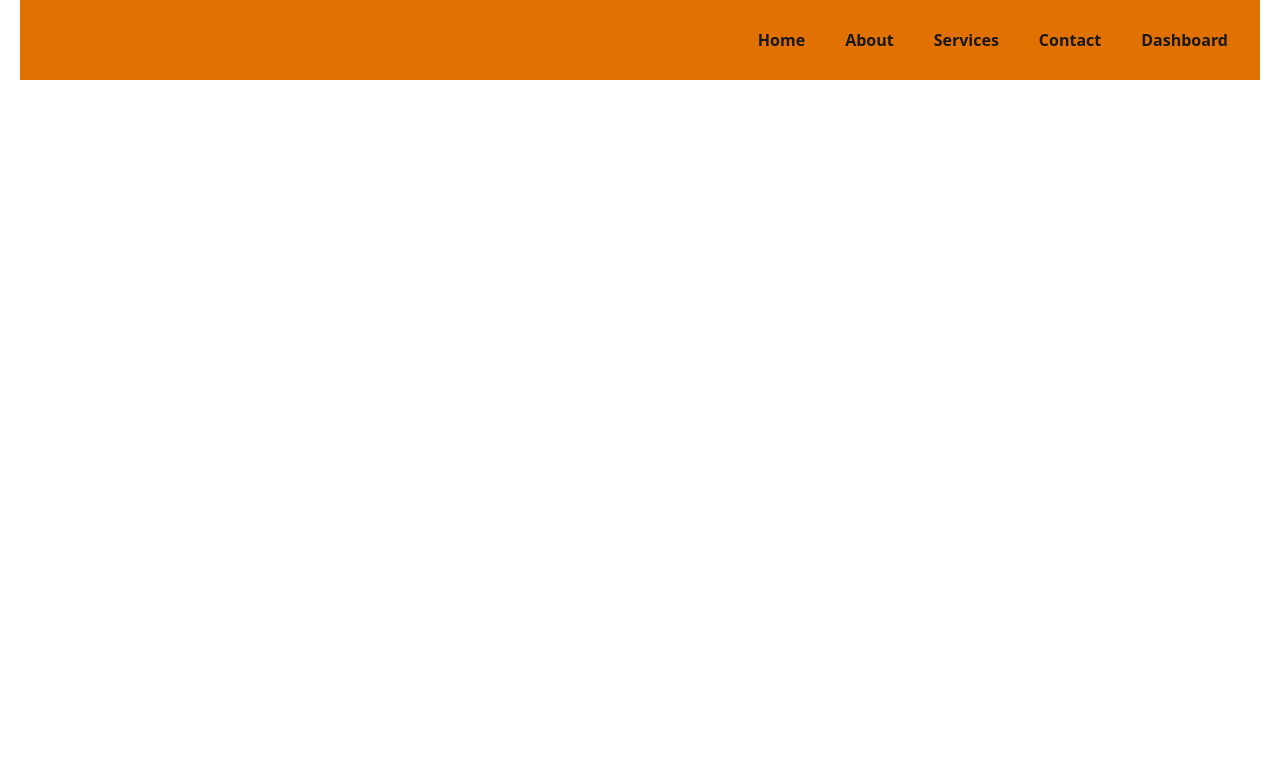
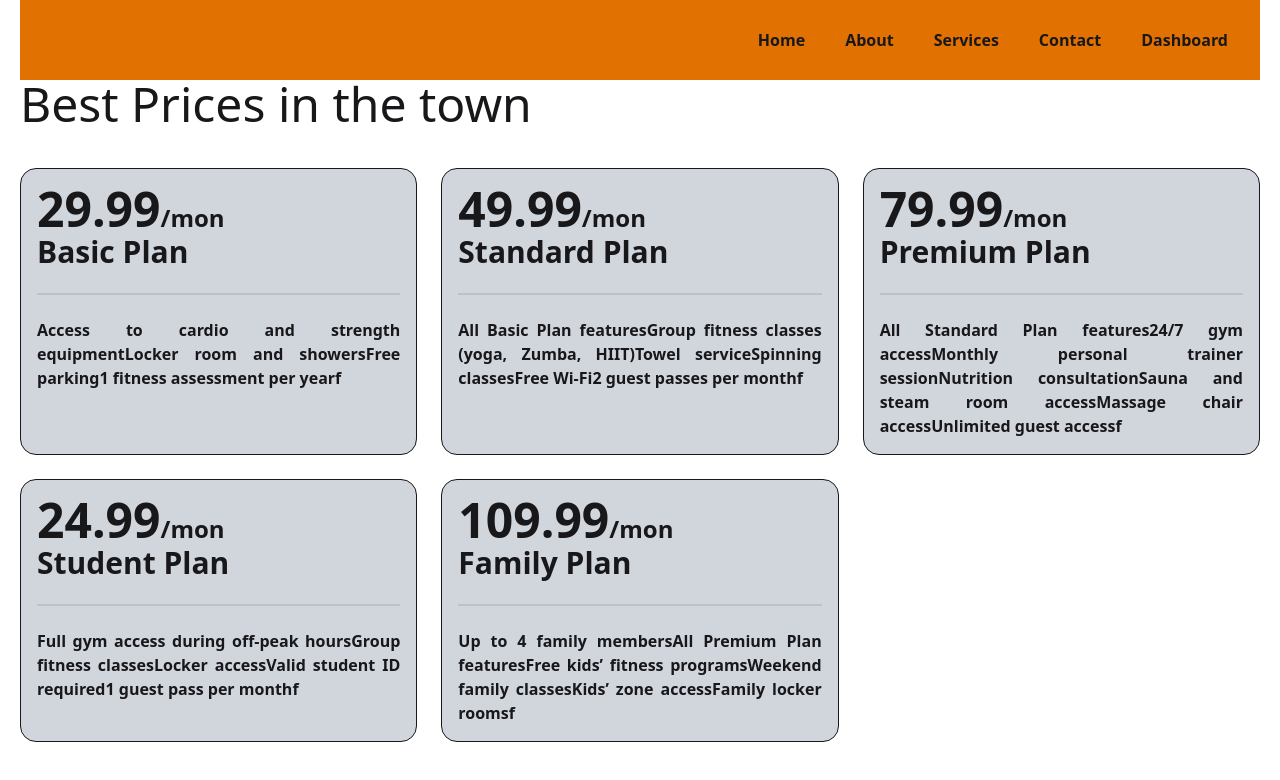
Before and after one commit to sadhin28/price-options-p4, a React (Vite) app: page / in a window 1280 px wide. Shown: the top 780 px of the page. Built offline with nearby package versions, Linux system fonts and the light colour scheme.

Commit message:
add price card

```diff
--- a/src/App.jsx
+++ b/src/App.jsx
@@ -2,13 +2,18 @@ import './App.css'
 import Mynavbar from './components/Navbar/Mynavbar/Mynavbar'
 import Navbar from './components/Navbar/Navbar'
 import { BiAlignLeft } from "react-icons/bi";
+import Priceoptions from './components/Priceoptions/Priceoptions';
 function App() {
 
 
   return (
-    <div className='mx-5 lg:bg-amber-600 bg-amber-600  '>
+    <div className='mx-5'>
+      <div className='sticky top-0 lg:bg-amber-600 bg-amber-600  '>
        {/* <Navbar></Navbar> */}
        <Mynavbar></Mynavbar>
+
+    </div>
+    < Priceoptions></Priceoptions>
     </div>
   )
 }
--- /dev/null
+++ b/src/components/PriceOption/PriceOption.jsx
@@ -0,0 +1,19 @@
+
+const PriceOption = ({option}) => {
+     const {name,id,price,features}=option;
+    return (
+        <div className='bg-gray-300 border rounded-2xl p-4 '>
+            <h2>
+                 <span className='text-5xl'>{price}</span>
+                 <span className='text-2xl'>/mon</span>
+            </h2>
+            <h4 className='text-3xl'>{name}</h4>
+            <div className="divider"></div>
+
+               <p className="text-justify">{features}f</p>
+
+        </div>
+    );
+};
+
+export default PriceOption;
--- a/src/components/Priceoptions/Priceoptions.jsx
+++ b/src/components/Priceoptions/Priceoptions.jsx
@@ -1,6 +1,6 @@
-
+import PriceOption from "../PriceOption/PriceOption";
 const Priceoptions = () => {
-    [
+  const priceOptions =   [
         {
             "id": 1,
             "name": "Basic Plan",
@@ -67,8 +67,14 @@ const Priceoptions = () => {
     ]
 
     return (
-        <div>
+        <div className="">
+            <h2 className="text-5xl">Best Prices in the town</h2>
 
+               <div className=" mb-10 font-bold mt-10 grid grid-cols-1 md:grid-cols-2 lg:grid-cols-3 gap-6 ">
+                  {
+                    priceOptions.map(option=><PriceOption option={option}></PriceOption>)
+                 }
+               </div>
         </div>
     );
 };
```
